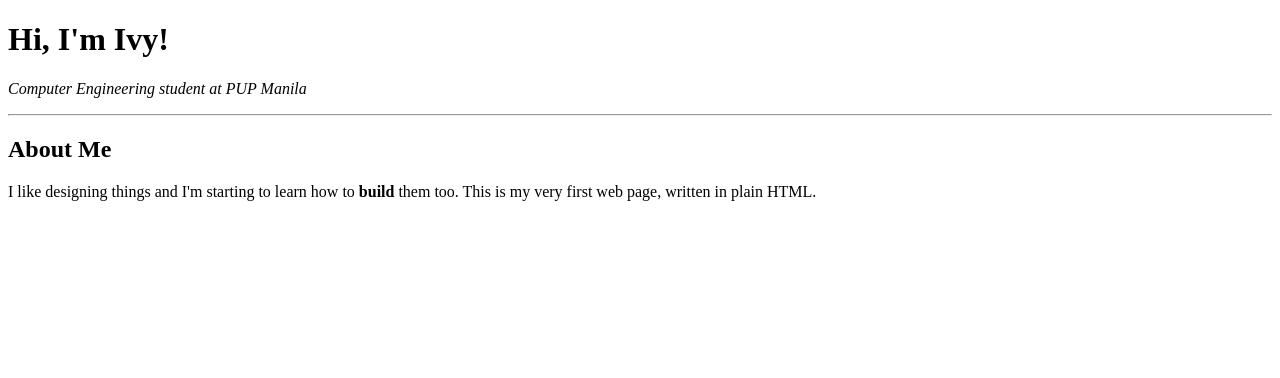
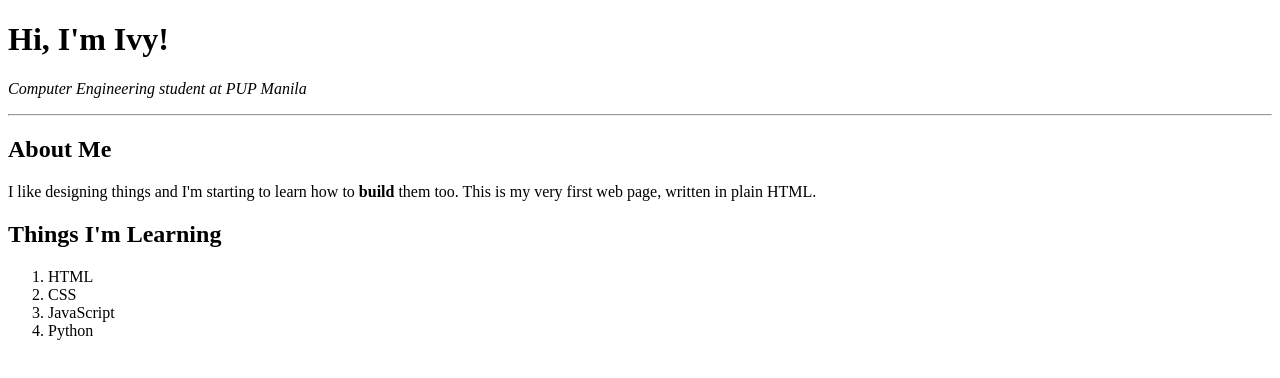
Before and after one commit to cowniv/01-html-about-me, a plain HTML site: page index.html in a window 1280 px wide. Drawn offline with Linux system fonts and the light colour scheme.

Commit message:
feat: list current learning goals

```diff
--- a/index.html
+++ b/index.html
@@ -17,5 +17,15 @@
     <p>I like designing things and I'm starting to learn how to <strong>build</strong> them too.
        This is my very first web page, written in plain HTML.</p>
   </section>
+
+  <section>
+    <h2>Things I'm Learning</h2>
+    <ol>
+      <li>HTML</li>
+      <li>CSS</li>
+      <li>JavaScript</li>
+      <li>Python</li>
+    </ol>
+  </section>
 </body>
 </html>
```
